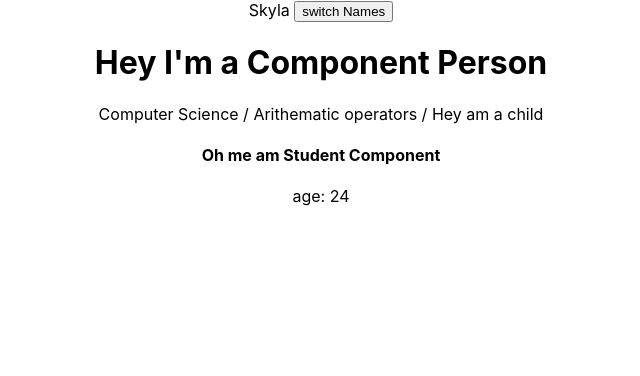
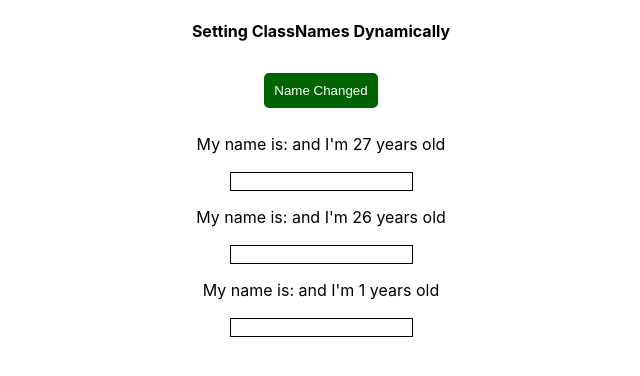
Before and after one commit to Namwanza/complete-react-practice, a React (Create React App) app: page / in a window 1280 px wide. Shown: the top 376 px of the page, without its empty margins (319-959 px from the left). Built offline with nearby package versions, Linux system fonts and the light colour scheme.

Commit message:
Setting ClassNames Dynamically

```diff
--- a/package.json
+++ b/package.json
@@ -6,6 +6,7 @@
     "@testing-library/jest-dom": "^4.2.4",
     "@testing-library/react": "^9.5.0",
     "@testing-library/user-event": "^7.2.1",
+    "radium": "^0.26.0",
     "react": "^16.13.1",
     "react-dom": "^16.13.1",
     "react-scripts": "3.4.1"
--- a/src/App.css
+++ b/src/App.css
@@ -2,37 +2,25 @@
   text-align: center;
 }
 
-.App-logo {
-  height: 40vmin;
-  pointer-events: none;
+.Button-style {
+  border-radius: 5px;
+  background-color: darkgreen;
+  color:  white;
+  border-style: none;
 }
 
-@media (prefers-reduced-motion: no-preference) {
-  .App-logo {
-    animation: App-logo-spin infinite 20s linear;
-  }
+.Button-style:hover {
+  background-color: black;
+  cursor: pointer;
 }
 
-.App-header {
-  background-color: #282c34;
-  min-height: 100vh;
-  display: flex;
-  flex-direction: column;
-  align-items: center;
-  justify-content: center;
-  font-size: calc(10px + 2vmin);
+.Button-style-02 {
+  background-color: brown;
   color: white;
+  border-style: none;
 }
 
-.App-link {
-  color: #61dafb;
+.Button-style-02:hover {
+  background-color: blue;
+  cursor: pointer;
 }
-
-@keyframes App-logo-spin {
-  from {
-    transform: rotate(0deg);
-  }
-  to {
-    transform: rotate(360deg);
-  }
-}
--- a/src/App.js
+++ b/src/App.js
@@ -1,32 +1,92 @@
 import React, { Component } from 'react';
+import Person from './Person/Person'
 import './App.css';
-import Person from './Person/Person'
+import Radium from 'radium';
 
 class App extends Component {
   state = {
-    name: "Skyla"
+    persons: [
+      {id: 'hsisi', name: '', age: 27},
+      {id: 'eslkd', name: '', age: 26},
+      {id: 'ossk', name: '', age: 1},
+    ],
+    userInputs: ''
   }
 
-  nameChangedHandler = () => {
+  nameChangedHandler = (event, id) => {
+    const PersonIndex = this.state.persons.findIndex(p => {
+      return p.id === id;
+    })
+
+    const y = {
+      ...this.state.persons[PersonIndex]
+    }
+
+    y.name = event.target.value;
+    const x = [...this.state.persons];
+    x[PersonIndex] = y;
     this.setState({
-      name: "Vanpretty"
+      persons: x
     })
   }
 
+  deletePersonHandler = (index) => {
+    const PersonIndex = [...this.state.persons];
+    PersonIndex.splice(index, 1);
+    this.setState({
+      persons: PersonIndex
+    })
+  }
+
+  // Adding two binding
+  nameHandler = (newName) => {
+    this.setState({
+      persons: [
+        {name: newName, age: 27},
+        {name: 'Ronnie', age: 25},
+        {name: 'Namwanza', age: 20},
+      ],
+    })
+  }
+
+
   render () {
+    const Persons = this.state.persons.map(person => {
+      return (
+       <Person
+         name = {person.name}
+         age = {person.age}
+         key = {person.id}
+         changed = {(event) => this.nameChangedHandler(event, person.id)}
+         deleted = {() => this.deletePersonHandler(person.id)}
+       />
+      )
+    })
+
+    // Dynamically changing classNames
+    let Button = [];
+    this.state.persons.map(p => {
+      return (
+        !p.name ? Button.push('Button-style') : Button.push('Button-style-02')
+      )
+    })
+
+
     return (
       <div className="App">
-        <span> {this.state.name} </span>
-        <button onClick = {this.nameChangedHandler} >switch Names</button>
-        <Person
-          assignment = "Computer Science"
-          homework = "Arithematic operators"
+        <h4>Setting ClassNames Dynamically</h4>
+        <button style={{
+          padding: '10px',
+          margin: '10px'}}
+          onClick = {() => this.nameHandler('Vanpretty')}
+          className = {Button.join(' ')}
         >
-          Hey am a child
-        </Person>
+          Name Changed
+        </button>
+        {Persons}
       </div>
     );
   }
 }
 
-export default App;
+export default Radium(App);
--- /dev/null
+++ b/src/Person/Person.css
@@ -0,0 +1,45 @@
+.Input-01 {
+    border: 1px solid black;
+    width: 50%;
+    background-color: chartreuse;
+    color: black;
+    text-align: center;
+    font-weight: bold;
+    padding: 10px;
+}
+
+.Input-02 {
+    border: 1px solid black;
+    width: 60%;
+    background-color: black;
+    color: chartreuse;
+    text-align: center;
+    font-weight: bold;
+    padding: 10px;
+}
+
+.Input-03 {
+    border: 1px solid red;
+    width: 60%;
+    color:red;
+    text-align: center;
+    font-weight: bold;
+    padding: 10px;
+}
+
+input {
+    border: 1px solid black;
+}
+
+
+@media (max-width: 500px) {
+    body {
+        max-width: 90%;
+        margin: auto;
+    }
+
+    input {
+        max-width: 100%;
+        padding: 10px;
+    }
+}
--- a/src/Person/Person.js
+++ b/src/Person/Person.js
@@ -1,15 +1,29 @@
 import React from 'react';
-import Student from '../Student/Student'
+import './Person.css';
+import Radium from 'radium';
 
 const Person = (props) => {
+    const styles = [];
+    if (props.name.length >= 3 && props.name.length < 6) {
+        styles.push('Input-01')
+    } else if (props.name.length >= 6 && props.name.length < 10) {
+        styles.push('Input-02')
+    } else if (props.name.length >= 10) {
+        styles.push('Input-03')
+    } else {
+        styles.push('')
+    }
     return (
-      <div>
-         <h1>Hey I'm a Component Person</h1>
-         <span>{props.assignment}</span> /
-         <span> {props.homework} </span>/
-         <span> {props.children} </span>
-         <Student age = {24} />
-      </div>
+        <div>
+            <p onClick = {props.deleted}> My name is: {props.name} and I'm {props.age} years old </p>
+            <input
+
+                type = "text"
+                value = {props.name}
+                onChange = {props.changed}
+             />
+        </div>
     )
 }
-export default Person;
+
+export default Radium(Person);
--- a/src/Student/Student.js
+++ /dev/null
@@ -1,11 +0,0 @@
-import React from 'react';
-
-const Student = (props) => {
-    return (
-      <div>
-        <h4>Oh me am Student Component</h4>
-        age: {props.age}
-      </div>
-    )
-}
-export default Student;
```
Also changed, not shown: 1 other file (tests, documents, lock files or other folders).
